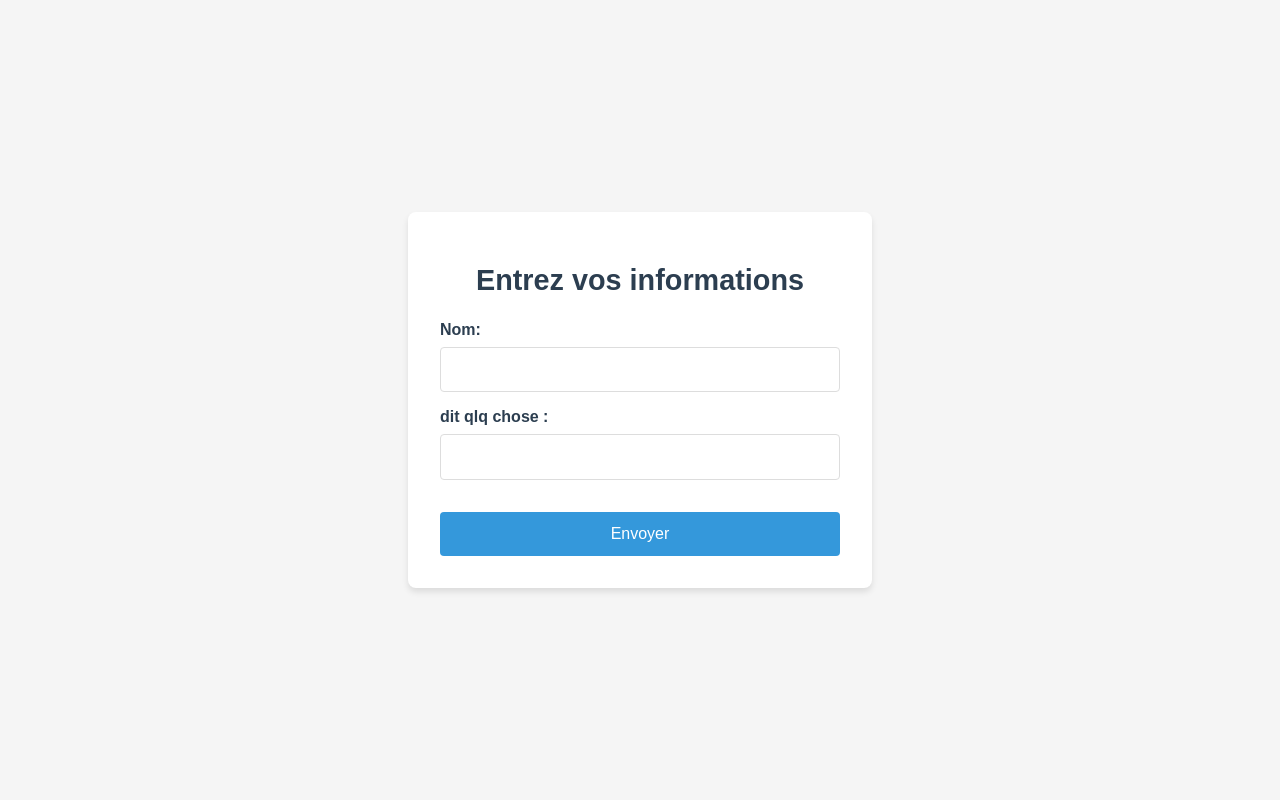
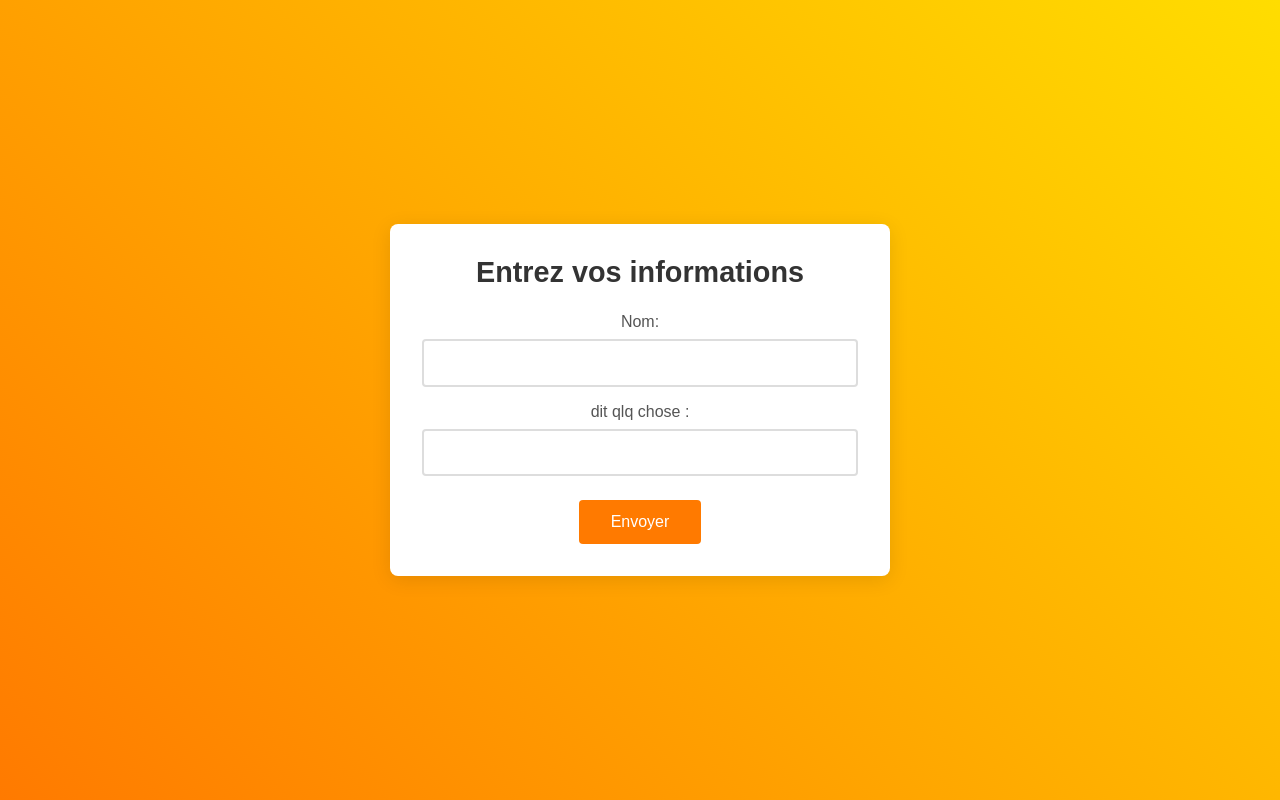
Before and after one commit to oussamaaa-coder/mon, a plain HTML site: page docs/index.html in a window 1280 px wide. Drawn offline with Linux system fonts and the light colour scheme.

Commit message:
Update styles.css

```diff
--- a/docs/styles.css
+++ b/docs/styles.css
@@ -1,69 +1,118 @@
-/* styles.css */
+/* Général */
+* {
+  margin: 0;
+  padding: 0;
+  box-sizing: border-box;
+}
+
 body {
   font-family: 'Arial', sans-serif;
-  background-color: #f5f5f5;
-  margin: 0;
-  padding: 0;
+  background-color: #f4f7fa;
   display: flex;
   justify-content: center;
   align-items: center;
-  min-height: 100vh;
-  color: #333;
+  height: 100vh;
+  background-image: linear-gradient(45deg, #ff7a00, #ffdd00);
 }
 
 .form-container {
   background-color: white;
   padding: 2rem;
   border-radius: 8px;
-  box-shadow: 0 4px 6px rgba(0, 0, 0, 0.1);
+  box-shadow: 0 4px 20px rgba(0, 0, 0, 0.1);
   width: 100%;
-  max-width: 400px;
+  max-width: 500px;
+  text-align: center;
+  animation: fadeIn 1s ease-in-out;
 }
 
 h1 {
-  text-align: center;
+  color: #333;
+  font-size: 1.8rem;
   margin-bottom: 1.5rem;
-  color: #2c3e50;
-  font-size: 1.8rem;
-}
-
-form {
-  display: flex;
-  flex-direction: column;
-  gap: 1rem;
+  animation: slideInFromTop 1s ease-out;
 }
 
 label {
-  font-weight: bold;
-  margin-bottom: -0.5rem;
-  color: #2c3e50;
+  font-size: 1rem;
+  color: #555;
+  margin-top: 1rem;
+  display: block;
 }
 
-input {
+input[type="text"] {
+  width: 100%;
   padding: 0.8rem;
-  border: 1px solid #ddd;
+  margin-top: 0.5rem;
+  border: 2px solid #ddd;
   border-radius: 4px;
   font-size: 1rem;
-  transition: border-color 0.3s;
+  transition: all 0.3s ease;
 }
 
-input:focus {
-  outline: none;
-  border-color: #3498db;
+input[type="text"]:focus {
+  border-color: #ff7a00;
+  box-shadow: 0 0 8px rgba(255, 122, 0, 0.5);
 }
 
 button {
-  background-color: #3498db;
+  background-color: #ff7a00;
   color: white;
-  padding: 0.8rem;
   border: none;
+  padding: 0.8rem 2rem;
+  margin-top: 1.5rem;
+  font-size: 1rem;
   border-radius: 4px;
-  font-size: 1rem;
   cursor: pointer;
-  transition: background-color 0.3s;
-  margin-top: 1rem;
+  transition: background-color 0.3s ease;
 }
 
 button:hover {
-  background-color: #2980b9;
+  background-color: #ffdd00;
 }
+
+button:active {
+  background-color: #e66a00;
+}
+
+/* Animations */
+@keyframes fadeIn {
+  from {
+    opacity: 0;
+  }
+  to {
+    opacity: 1;
+  }
+}
+
+@keyframes slideInFromTop {
+  from {
+    transform: translateY(-20px);
+    opacity: 0;
+  }
+  to {
+    transform: translateY(0);
+    opacity: 1;
+  }
+}
+
+/* Responsive */
+@media (max-width: 600px) {
+  .form-container {
+    padding: 1.5rem;
+  }
+
+  h1 {
+    font-size: 1.6rem;
+  }
+
+  input[type="text"] {
+    font-size: 0.9rem;
+    padding: 0.6rem;
+  }
+
+  button {
+    font-size: 0.9rem;
+    padding: 0.7rem 1.8rem;
+  }
+}
```
